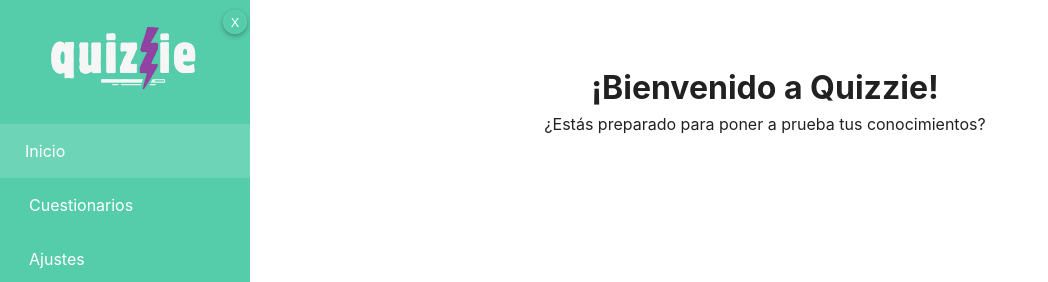
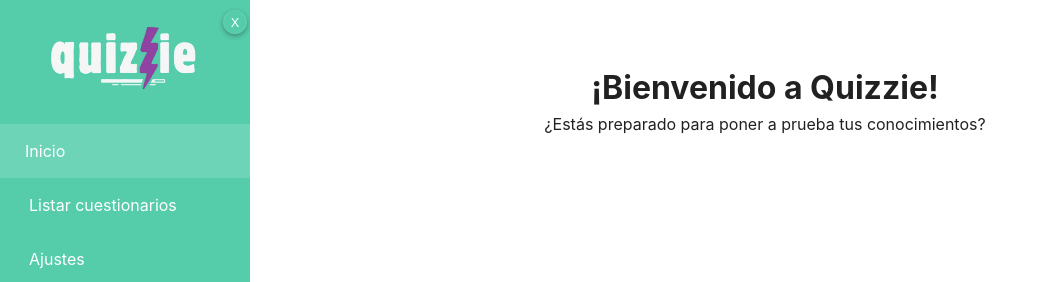
Before and after one commit to frangago71/quizzie-TFG, a React (Vite) app in the folder frontend/: page / in a window 1280 px wide. Shown: the top 282 px of the page, without its empty margins (0-1048 px from the left). Built offline with nearby package versions, Linux system fonts and the light colour scheme.

Commit message:
feat: create list quizzes view

```diff
--- a/frontend/src/App.tsx
+++ b/frontend/src/App.tsx
@@ -1,6 +1,7 @@
 import { useState } from 'react'
 import quizzieLogo from './assets/logo-sidebar.png'
 import CreateQuiz from './forms/CreateQuiz.tsx'
+import ListQuizzes from './forms/ListQuizzes.tsx'
 import './App.css'
 
 function App() {
@@ -22,7 +23,12 @@ function App() {
             Inicio
           </div>
 
-          <div className="nav-item">Cuestionarios</div>
+          <div
+            className={`nav-item ${currentScreen === 'cuestionarios' ? 'active' : ''}`}
+            onClick={() => setCurrentScreen('cuestionarios')}
+          >
+            Listar cuestionarios
+          </div>
           <div className="nav-item">Ajustes</div>
 
           <div
@@ -49,6 +55,8 @@ function App() {
 
           {currentScreen === 'crear' ? (
             <CreateQuiz />
+          ) : currentScreen === 'cuestionarios' ? (
+            <ListQuizzes />
           ) : (
             <>
               <h1>¡Bienvenido a Quizzie!</h1>
--- /dev/null
+++ b/frontend/src/forms/ListQuizzes.tsx
@@ -0,0 +1,13 @@
+import './ListQuizzes.css';
+
+const ListQuizzes: React.FC = () => {
+
+  return (
+    <div className='list-quizzes-container'>
+      <h2>Lista de Cuestionarios</h2>
+      <p>Aquí se mostrarán los cuestionarios disponibles.</p>
+    </div>
+  );
+};
+
+export default ListQuizzes;
```
Also changed, not shown: frontend/src/forms/ListQuizzes.css (added).
